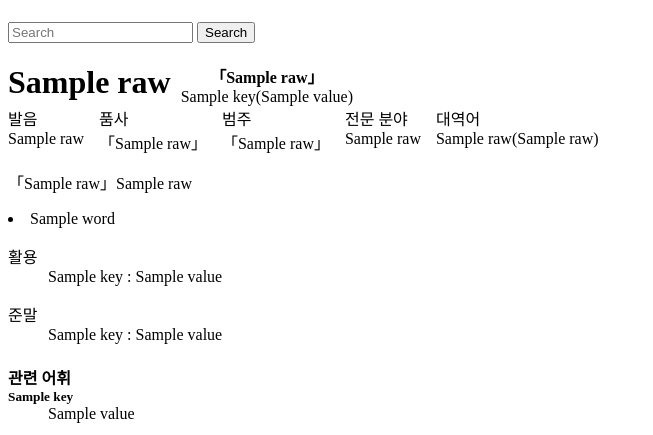
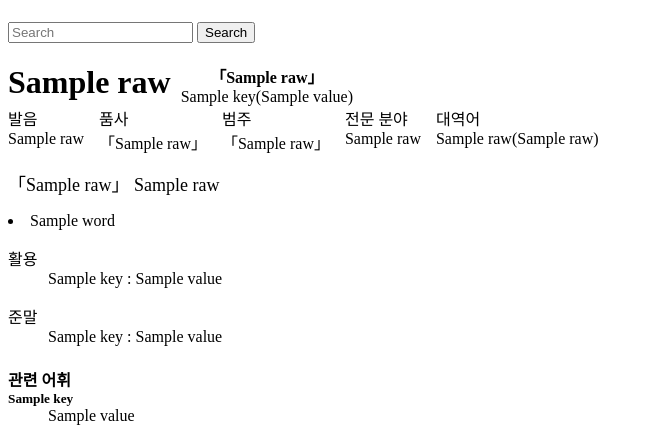
Before and after one commit to sinheeseung/IIRTECH, a Django app: template dictionary/dict/templates/dict/item.html in a window 1280 px wide. Shown: the part 58-493 px from the top of the page, without its empty margins (0-653 px from the left). Run offline with Django 4.2, Linux system fonts and the light colour scheme; the template is opened without the code that fills it: most values are stand-ins (such as "Sample title", 1, 10 or a date in 2020).

Commit message:
UI 수정

```diff
--- a/dictionary/dict/templates/dict/item.html
+++ b/dictionary/dict/templates/dict/item.html
@@ -15,7 +15,7 @@
         <!-- 품사/문형 -->
         <div class = 'container' style = 'display: flex'>
                 <body link = "0000ff" vlink="0000ff">
-                        <h1 style = 'margin-right: 10px; margin-bottom: 0'>{{result.word.raw}}</h1>
+                        <h1 style = 'margin-right: 10px; margin-bottom:0'>{{result.word.raw}}</h1>
                 </body>
 
                 <div class = 'container'>
@@ -72,7 +72,7 @@
 
             <dl class="cont_01">
                 <dt>
-                    <span class="word_no mr5">「{{result.sense_no.raw}}」</span><span class="word_dis">{{result.definition.raw}}</span>
+                    <span style="font-size: large" class="word_no mr5">「{{result.sense_no.raw}}」 {{result.definition.raw}}</span>
                 </dt>
             </dl>
             <!-- 용례 -->
```
